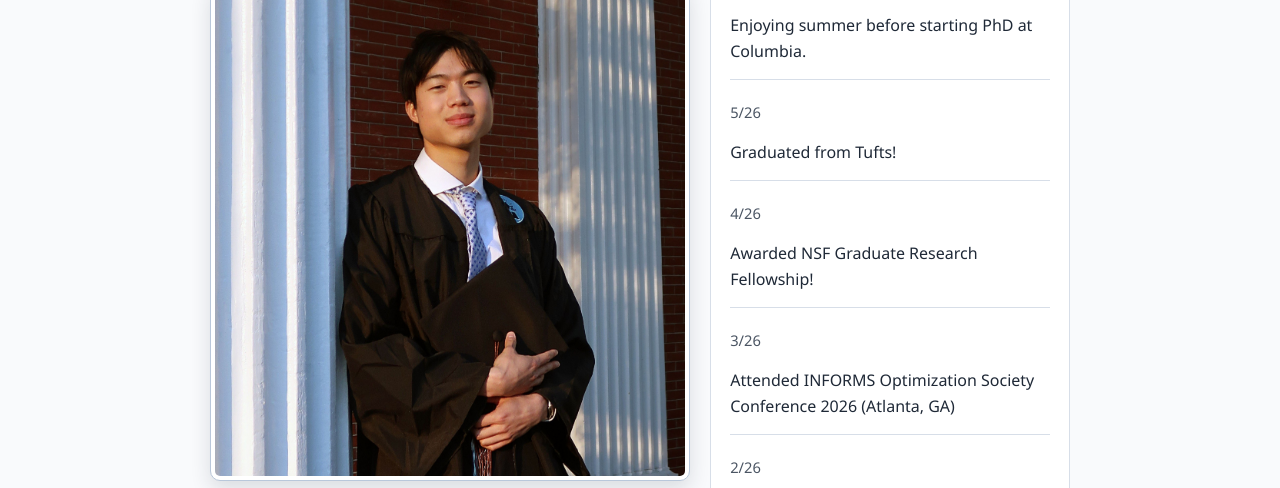
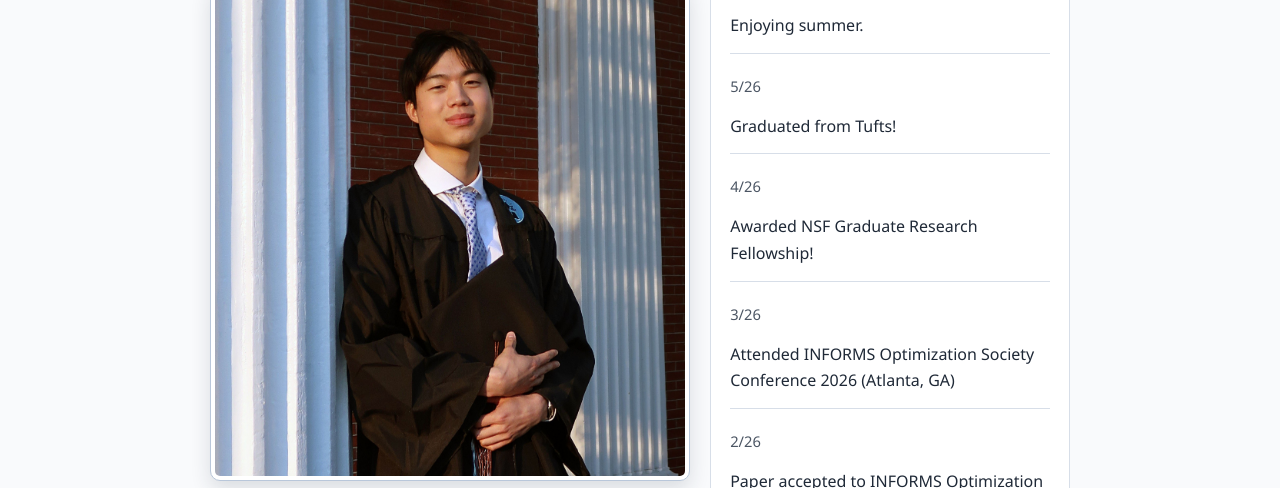
Before and after one commit to gaomason/masongao, a website: page index.html in a window 1280 px wide. Shown: the part 208-696 px from the top of the page. Drawn offline with Linux system fonts and the light colour scheme.

Commit message:
lots of things

```diff
--- a/index.html
+++ b/index.html
@@ -142,7 +142,7 @@
         <ul class="post-list">
           <li>
             <p class="meta">5/26</p>
-            <p class="post-title">Enjoying summer before starting PhD at Columbia.</p>
+            <p class="post-title">Enjoying summer.</p>
 
           </li>
           <li>
```
